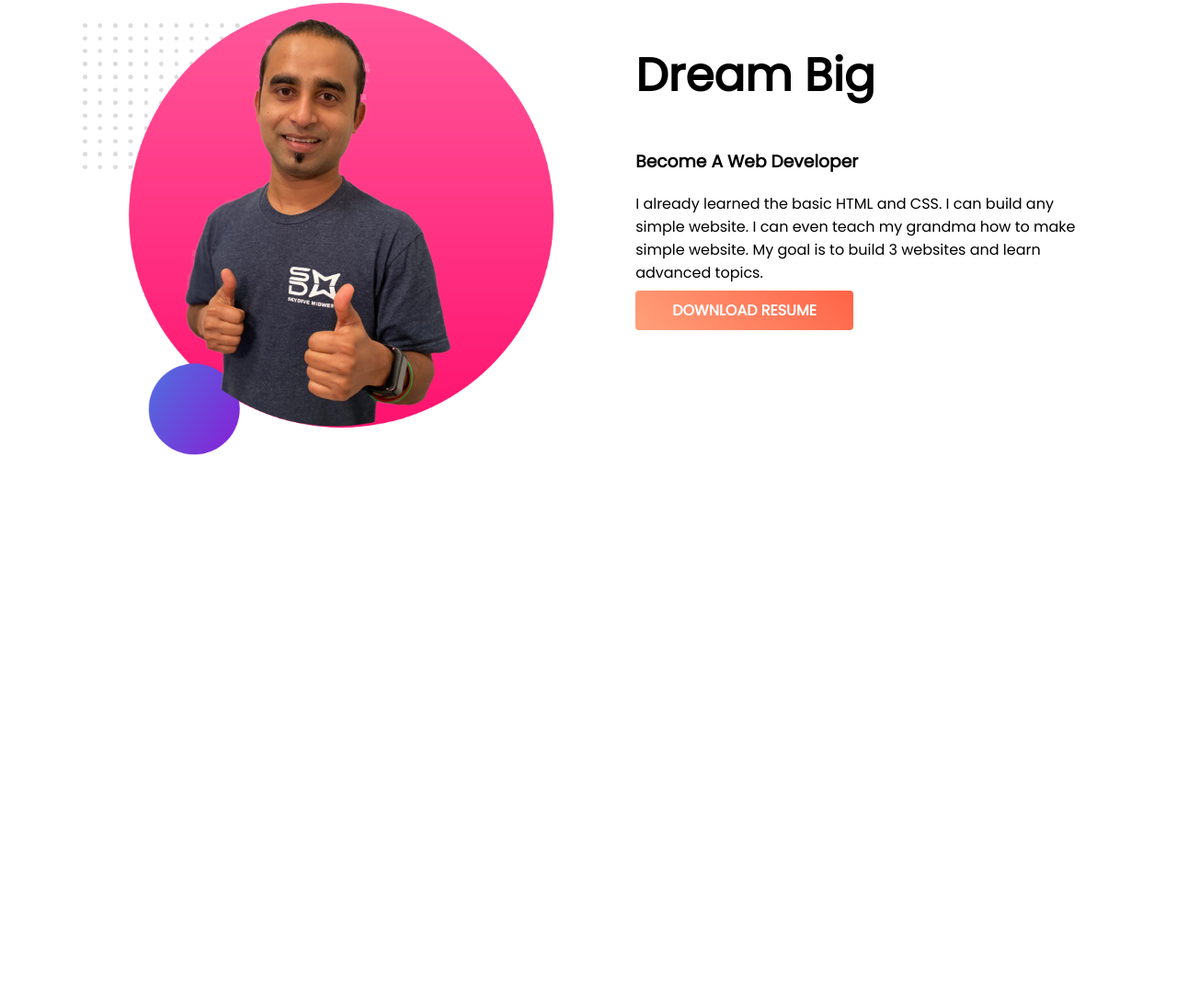
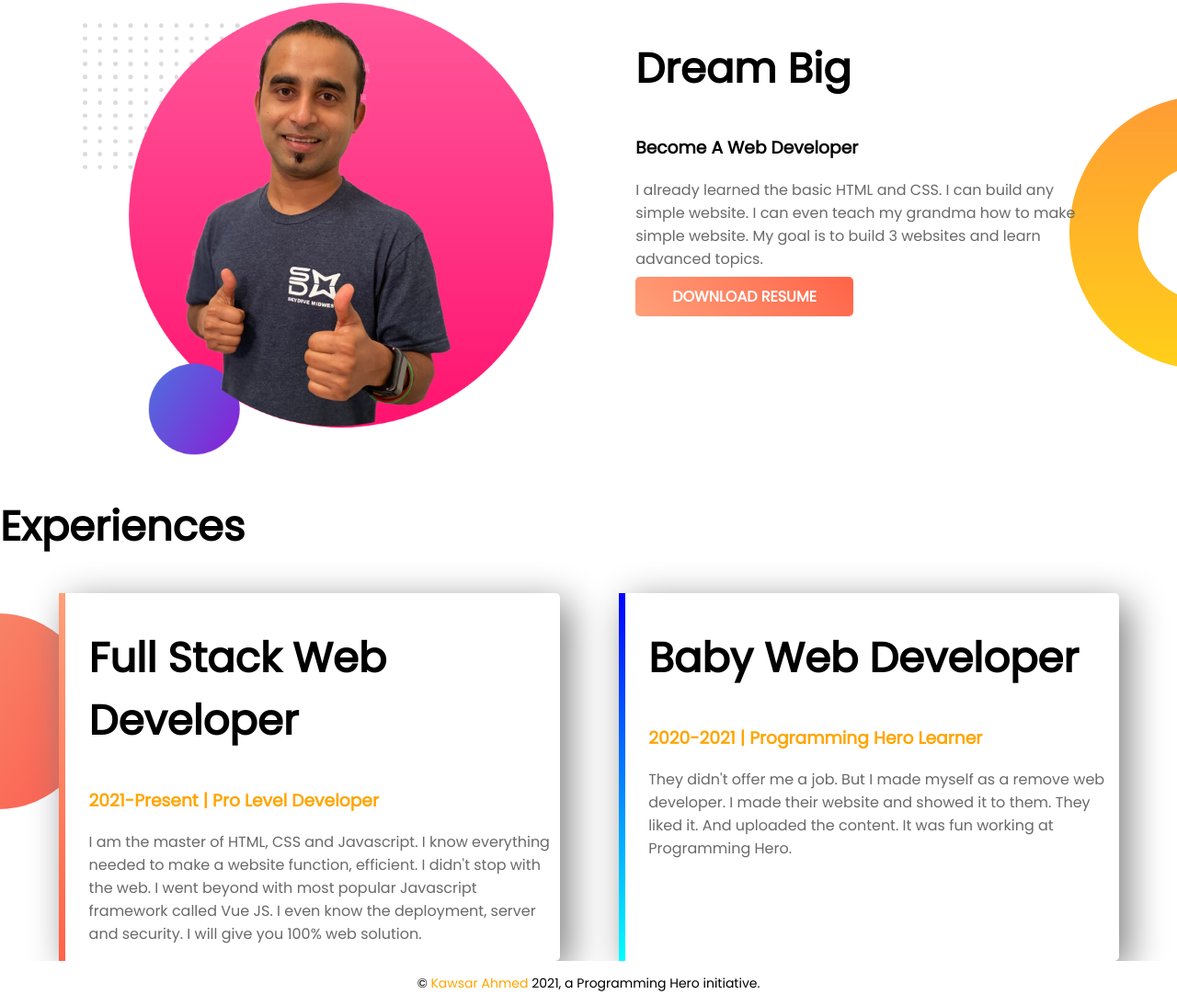
Before and after one commit to WebKawsar/web-portfolio, a plain HTML site: page index.html in a window 1280 px wide. Shown: the part 685-1779 px from the top of the page at 92% size. Before the commit the page ends 1187 px from the top, so only its background shows below. Drawn offline with Linux system fonts and the light colour scheme.

Commit message:
Finished my first ever website

```diff
--- a/index.html
+++ b/index.html
@@ -14,7 +14,7 @@
     <section class="header-area">
         <div class="half-width">
             <h1>welcome to</h1>
-            <h1><span class="name-highlight">kawsar ahmed</span> world</h1>
+            <h1><span class="text-highlight">kawsar ahmed</span> world</h1>
             <h3>world class professional web dev</h3>
             <p>You might saw me jumping, climbing buildings, and stopping trains. But nobody pays me a dime for that work. That's why I am learning and mastering web development. I will not stop until I become the Web Development Hero.</p>
             <a class="link-button" target="_blank" href="https://facebook.com/web.kawsarahmed">hire me</a>
@@ -29,16 +29,30 @@
             <img src="images/jhankar2.png" alt="Jhankar Picture">
         </div>
         <div class="half-width">
-            <h1>dream big</h1>
+            <h2>dream big</h2>
             <h3>Become a web developer</h3>
             <p>I already learned the basic HTML and CSS. I can build any simple website. I can even teach my grandma how to make simple website. My goal is to build 3 websites and learn advanced topics.</p>
-            <a class="link-button" href="https://facebook.com/web.kawsarahmed">download resume</a>
+            <a target="_blank" class="link-button" href="https://facebook.com/web.kawsarahmed">download resume</a>
         </div>
     </section>
 
+    <section class="experience-area">
+        <h2>experiences</h2>
+        <div id="full-stack" class="half-width single-experience">
+            <h2>full stack web developer</h2>
+            <h3 class="text-highlight">2021-Present | Pro Level Developer</h3>
+            <p>I am the master of HTML, CSS and Javascript. I know everything needed to make a website function, efficient. I didn't stop with the web. I went beyond with most popular Javascript framework called Vue JS. I even know the deployment, server and security. I will give you 100% web solution.</p>
+        </div>
+        <div id="baby-web" class="half-width single-experience">
+            <h2>baby web developer</h2>
+            <h3 class="text-highlight">2020-2021 | Programming Hero Learner</h3>
+            <p>They didn't offer me a job. But I made myself as a remove web developer. I made their website and showed it to them. They liked it. And uploaded the content. It was fun working at Programming Hero.</p>
+        </div>
+    </section>
 
-
-
+    <footer>
+        <p>© <span class="text-highlight"> kawsar ahmed </span> 2021, a Programming Hero initiative.</p>
+    </footer>
 
 
 
--- a/style.css
+++ b/style.css
@@ -4,11 +4,17 @@ body {
     font-family: 'Poppins', sans-serif;
 }
 
-h1 {
+.half-width h1 {
     font-size: 50px;
 }
 
+.half-width h2 {
+    font-size: 45px;
+}
 
+.half-width p {
+    color: dimgray;
+}
 
 .header-area {
     background-image: url("images/top-banner.png");
@@ -22,7 +28,7 @@ h1 {
     clear: both;
 }
 
-.name-highlight {
+.text-highlight {
     color: orange;
 }
 
@@ -36,6 +42,7 @@ h1 {
 
 
 .half-width h1,
+.half-width h2,
 .half-width h3 {
     text-transform: capitalize;
 }
@@ -49,7 +56,62 @@ h1 {
     background-image: linear-gradient(45deg, lightsalmon, tomato);
     text-transform: uppercase;
     padding: 10px 40px;
-    border-radius: 4px;
+    border-radius: 5px;
     color: white;
     font-weight: 700;
 }
+
+
+.dream-area {
+    background-image: url("images/dream-bg.png");
+    background-repeat: no-repeat;
+    background-position: right;
+}
+
+.dream-area::after {
+    content: "";
+    display: block;
+    clear: both;
+}
+
+.experience-area {
+    overflow: hidden;
+    background-image: url("images/exp-bg.png");
+    background-repeat: no-repeat;
+    background-position: left;
+}
+
+.experience-area>h2 {
+    text-transform: capitalize;
+    font-size: 45px;
+}
+
+.single-experience {
+    box-shadow: 10px 10px 40px gray;
+    border-radius: 5px;
+    height: 400px;
+    background-color: white;
+}
+
+#full-stack {
+    border-left: 7px solid #F9725C;
+    border-image: linear-gradient(180deg, lightsalmon, tomato);
+    border-image-slice: 1;
+}
+
+
+#baby-web {
+    border-left: 7px solid #F9725C;
+    border-image: linear-gradient(180deg, blue, cyan);
+    border-image-slice: 1;
+}
+
+
+footer p {
+    text-align: center;
+    font-size: 14px;
+}
+
+footer p .text-highlight {
+    text-transform: capitalize;
+}
```
